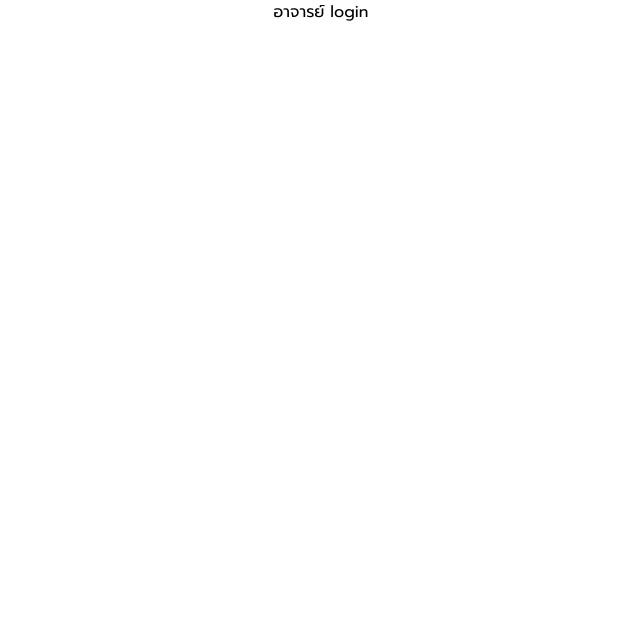
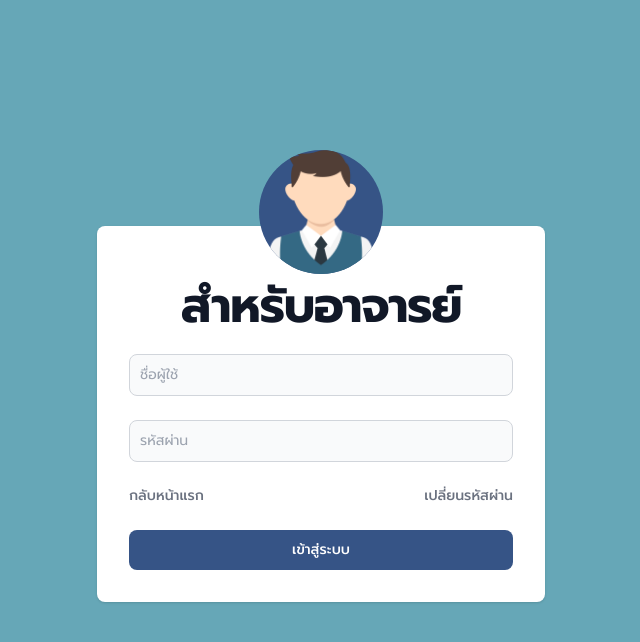
Before and after one commit to chakornpat-tn/ce-pms-frontend, a Next.js app: page /login/teacher in a window 1280 px wide. Shown: the top 642 px of the page, without its empty margins (319-959 px from the left). Built offline with nearby package versions, Linux system fonts and the light colour scheme.

Commit message:
:memo: add student and teacher login form

```diff
--- a/src/app/components/Buttons/ButtonsIcon/buttons1.tsx
+++ b/src/app/components/Buttons/ButtonsIcon/buttons1.tsx
@@ -19,10 +19,9 @@ const ButtonWithArrow = ({ Title, path }: Props) => {
 
 const ButtonPrimary2 = ({ Title, path }: Props) => {
   return (
-    <button className="bg-primary2-400 hover:bg-primary2-500 text-secondary1 font-bold py-2 px-4 rounded inline-flex items-center w-4/5 ">
+    <button className="bg-primary2-400 hover:bg-primary2-500 text-secondary1 font-bold py-2 px-4rounded inline-flex items-center w-2/5 ">
       <Link href={path} className="w-full">
         <span>{Title}</span>
-        <ArrowForwardIcon className="fill-current w-6 h-6 ml-2" />
       </Link>
     </button>
   )
--- a/src/app/components/Cards/LoginCard/LoginCard.tsx
+++ b/src/app/components/Cards/LoginCard/LoginCard.tsx
@@ -17,7 +17,7 @@ const LoginCard = ({
   urlPath,
 }: Props) => {
   return (
-    <div className="h-auto  md:min-h-[280px] w-auto md:min-w-[320px] m-5  bg-white  rounded-lg shadow-2xl">
+    <div className="h-auto  md:min-h-[280px] min-w-[220px] md:min-w-[320px] m-5 lg:m-[15%] md:mt-0 bg-white  rounded-lg shadow-2xl">
       <div className="flex flex-col justify-around items-center h-full py-2">
         {!!pathImage && (
           <div className={`rounded-full ${bgColor} w-auto h-auto`}>
--- a/src/app/login/page.tsx
+++ b/src/app/login/page.tsx
@@ -6,29 +6,29 @@ type Props = {}
 
 function page({}: Props) {
   return (
-    <div className="h-full md:min-h-dvh flex flex-col justify-start p-10 bg-bg_primary ">
+    <div className="min-h-dvh flex flex-col justify-start items-center p-10 bg-bg_primary ">
       <div className="flex justify-center items-center flex-col md:mt-[15vh]">
-        <h1 className="text-3xl sm:text-4xl font-bold">
+        <h1 className="text-2xl sm:text-3xl lg:text-4xl font-bold">
           ระบบจัดการโครงงานทางวิศวกรรมคอมพิวเตอร์
         </h1>
-        <h2 className="text-xl sm:text-3xl">
+        <h2 className="text-xl md:text-3xl">
           มหาวิทยาลัยเทคโนโลยีราชมงคลล้านนา
         </h2>
       </div>
       <article className="flex flex-col md:flex-row justify-evenly mt-[10vh] ">
         <LoginCard
-          bgColor="bg-red-500"
+          bgColor="bg-secondary2-100"
           title="นักศึกษา"
           imageName="นักศึกษา"
           pathImage="Student"
-          urlPath="/student"
+          urlPath="/login/student"
         />
         <LoginCard
-          bgColor="bg-yellow-500"
+          bgColor="bg-primary2-400"
           title="อาจารย์"
           imageName="อาจารย์"
           pathImage="Teacher"
-          urlPath="/teacher"
+          urlPath="/login/teacher"
         />
       </article>
       <ButtonPrimary2 Title="กลับหน้าหลัก" path="/" />
--- a/src/app/login/student/page.tsx
+++ b/src/app/login/student/page.tsx
@@ -1,12 +1,72 @@
-import React from 'react'
+import Link from 'next/link'
+import Image from 'next/image'
 
 type Props = {}
 
 function page({}: Props) {
   return (
-    <div className="flex items-center justify-center">
-      <h1>นักศึกษา login</h1>
-    </div>
+    <section className="bg-primary2-500 h-dvh max-sm:grid max-sm:justify-center">
+      <div className="flex flex-col items-center justify-center px-6 py-8 mx-auto md:h-screen lg:py-0">
+        <div className="grid justify-center">
+          <Image
+            src="/Images/Student.png"
+            alt="นักศึกษา"
+            width="124"
+            height="124"
+            className=" bg-secondary2-100 rounded-full m-0 p-0 z-10"
+          />
+        </div>
+        <div className="w-full bg-white rounded-lg shadow  md:mt-0 sm:max-w-md xl:p-0 relative bottom-12">
+          <div className="p-6 space-y-4 md:space-y-6 sm:p-8 ">
+            <h1 className=" text-xl sm:text-3xl md:text-5xl font-bold leading-tight tracking-tight text-gray-900 grid justify-center mt-6">
+              สำหรับนักศึกษา
+            </h1>
+            <form className="space-y-4 md:space-y-6" action="#">
+              <div>
+                <input
+                  type="text"
+                  name="ชื่อผู้ใช้"
+                  id="username"
+                  className="bg-gray-50 border border-gray-300 text-gray-900 sm:text-sm rounded-lg block w-full p-2.5  "
+                  placeholder="ชื่อผู้ใช้"
+                  required
+                />
+              </div>
+              <div>
+                <input
+                  type="password"
+                  name="รหัสผ่าน"
+                  id="password"
+                  placeholder="รหัสผ่าน"
+                  className="bg-gray-50 border border-gray-300 text-gray-900 sm:text-sm rounded-lg  block w-full p-2.5 "
+                  required
+                />
+              </div>
+              <div className="flex items-center justify-between">
+                <Link
+                  href="/"
+                  className="text-sm font-medium  hover:underline text-gray-500  hover:text-gray-700"
+                >
+                  กลับหน้าแรก
+                </Link>
+                <Link
+                  href="#"
+                  className="text-sm font-medium hover:underline text-gray-500 hover:text-gray-700"
+                >
+                  เปลี่ยนรหัสผ่าน
+                </Link>
+              </div>
+              <button
+                type="submit"
+                className="w-full text-white bg-primary2-400 hover:bg-primary2-500 focus:ring-4 focus:outline-none focus:ring-primary-300 font-medium rounded-lg text-sm px-5 py-2.5 text-center dark:bg-primary-600 dark:hover:bg-primary-700 dark:focus:ring-primary-800"
+              >
+                เข้าสู่ระบบ
+              </button>
+            </form>
+          </div>
+        </div>
+      </div>
+    </section>
   )
 }
 
--- a/src/app/login/teacher/page.tsx
+++ b/src/app/login/teacher/page.tsx
@@ -1,12 +1,72 @@
-import React from 'react'
+import Link from 'next/link'
+import Image from 'next/image'
 
 type Props = {}
 
 function page({}: Props) {
   return (
-    <div className="flex items-center justify-center">
-      <h1>อาจารย์ login</h1>
-    </div>
+    <section className="bg-secondary2-200 h-dvh max-sm:grid max-sm:justify-center">
+      <div className="flex flex-col items-center justify-center px-6 py-8 mx-auto md:h-screen lg:py-0">
+        <div className="grid justify-center">
+          <Image
+            src="/Images/Teacher.png"
+            alt="อาจารย์"
+            width="124"
+            height="124"
+            className=" bg-primary2-400 rounded-full m-0 p-0 z-10"
+          />
+        </div>
+        <div className="w-full bg-white rounded-lg shadow  md:mt-0 sm:max-w-md xl:p-0 relative bottom-12">
+          <div className="p-6 space-y-4 md:space-y-6 sm:p-8 ">
+            <h1 className=" text-xl sm:text-3xl md:text-5xl font-bold leading-tight tracking-tight text-gray-900 grid justify-center mt-6">
+              สำหรับอาจารย์
+            </h1>
+            <form className="space-y-4 md:space-y-6" action="#">
+              <div>
+                <input
+                  type="text"
+                  name="ชื่อผู้ใช้"
+                  id="username"
+                  className="bg-gray-50 border border-gray-300 text-gray-900 sm:text-sm rounded-lg block w-full p-2.5  "
+                  placeholder="ชื่อผู้ใช้"
+                  required
+                />
+              </div>
+              <div>
+                <input
+                  type="password"
+                  name="รหัสผ่าน"
+                  id="password"
+                  placeholder="รหัสผ่าน"
+                  className="bg-gray-50 border border-gray-300 text-gray-900 sm:text-sm rounded-lg  block w-full p-2.5 "
+                  required
+                />
+              </div>
+              <div className="flex items-center justify-between">
+                <Link
+                  href="/"
+                  className="text-sm font-medium  hover:underline text-gray-500  hover:text-gray-700"
+                >
+                  กลับหน้าแรก
+                </Link>
+                <Link
+                  href="#"
+                  className="text-sm font-medium hover:underline text-gray-500 hover:text-gray-700"
+                >
+                  เปลี่ยนรหัสผ่าน
+                </Link>
+              </div>
+              <button
+                type="submit"
+                className="w-full text-white bg-primary2-400 hover:bg-primary2-500 focus:ring-4 focus:outline-none focus:ring-primary-300 font-medium rounded-lg text-sm px-5 py-2.5 text-center dark:bg-primary-600 dark:hover:bg-primary-700 dark:focus:ring-primary-800"
+              >
+                เข้าสู่ระบบ
+              </button>
+            </form>
+          </div>
+        </div>
+      </div>
+    </section>
   )
 }
 
```
